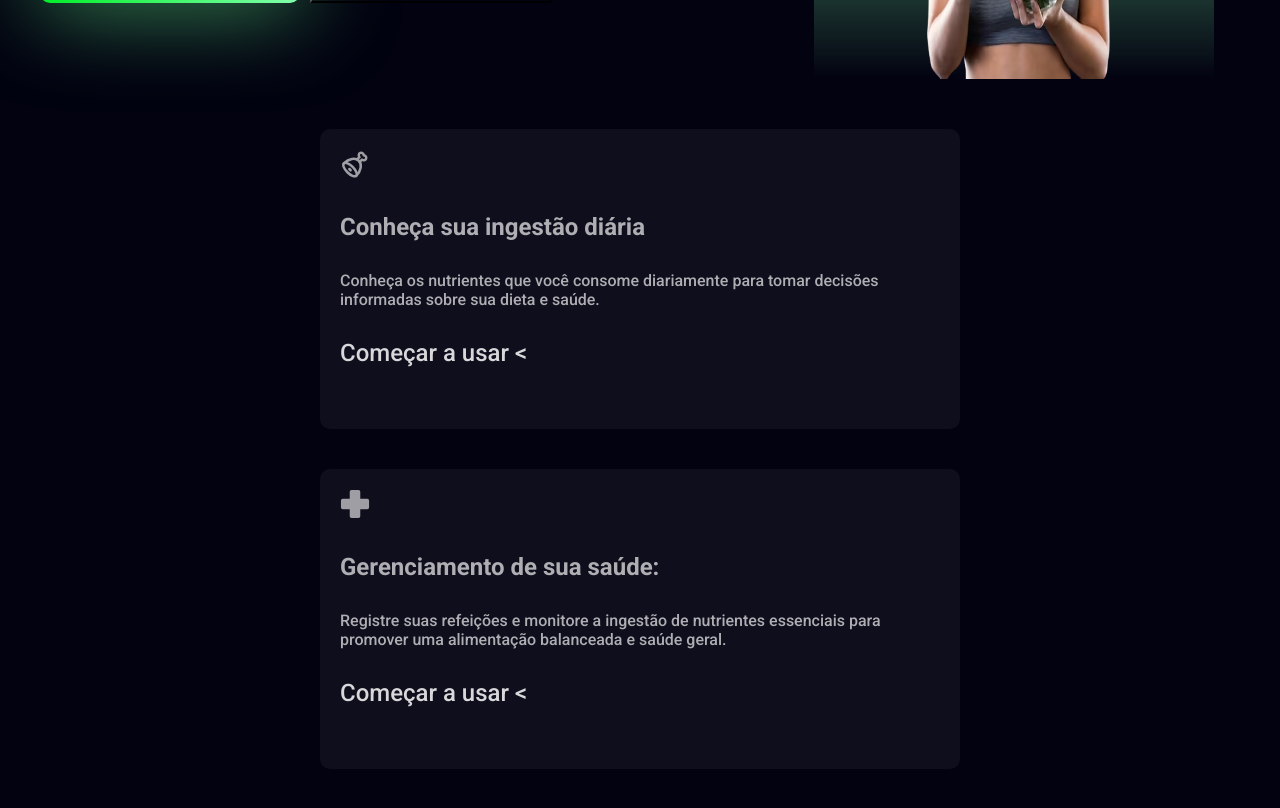
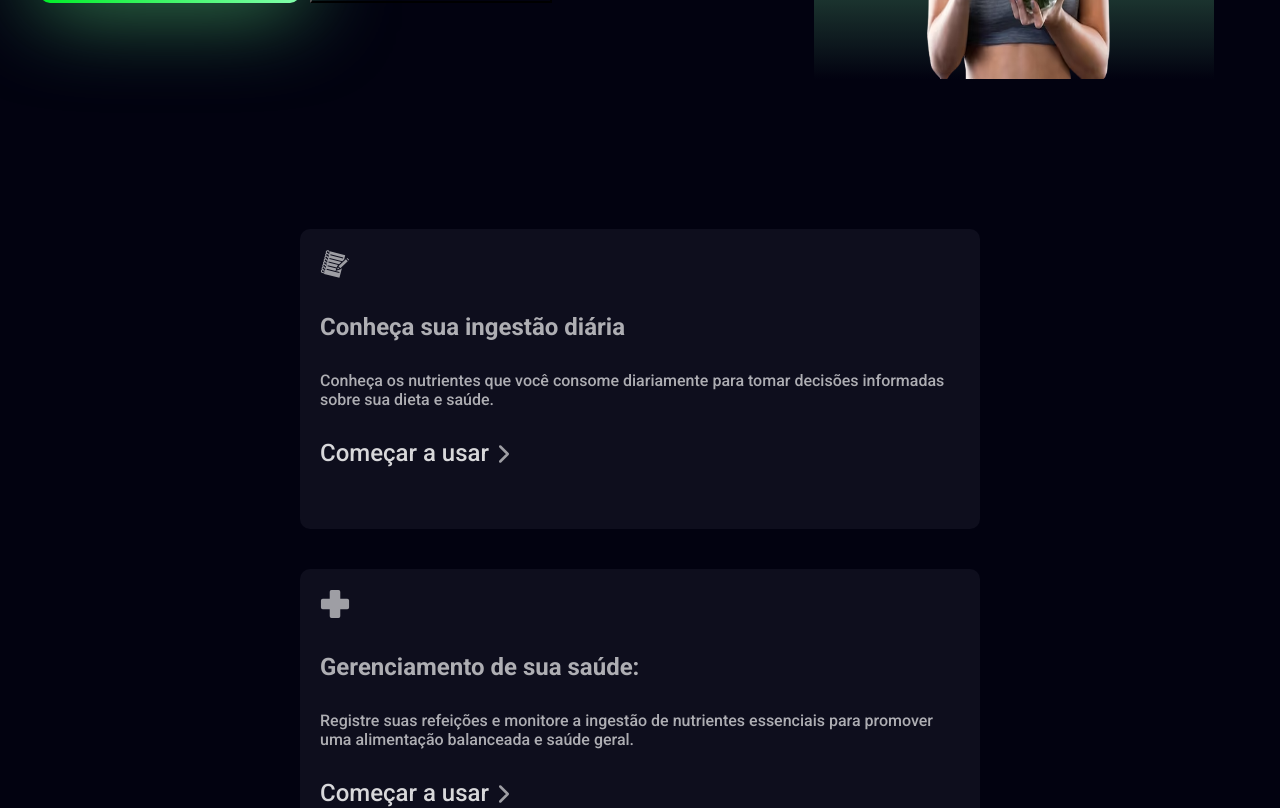
Before and after one commit to dayvid-s/FitnessApp, a Next.js app: page / in a window 1280 px wide. Shown: the part 460-1268 px from the top of the page. Built offline with nearby package versions, Linux system fonts and the light colour scheme; a web font is replaced by a local one.

Commit message:
feat: improved UI of component

```diff
--- a/src/components/MotivationToUse/index.tsx
+++ b/src/components/MotivationToUse/index.tsx
@@ -6,6 +6,8 @@ import {TbMeat} from "react-icons/tb"
 import {IoIosFitness} from "react-icons/io"
 import {FcTodoList} from "react-icons/fc"
 import {GiHealthNormal  } from "react-icons/gi"
+import {GiNotebook  } from "react-icons/gi"
+import {FiChevronRight} from "react-icons/fi"
 
 
 import React from "react"
@@ -23,7 +25,7 @@ export function MotivationToUse() {
   const ArrayOfMotivations : Motivation[] = [
     {
       id: 1,
-      icon:TbMeat,
+      icon:GiNotebook,
       MotivationTitle: "Conheça sua ingestão diária",
       MotivationDescription: "Conheça os nutrientes que você consome diariamente para tomar decisões informadas sobre sua dieta e saúde."
     },
@@ -61,9 +63,10 @@ export function MotivationToUse() {
             {React.createElement(Motivation.icon)}
             <MotivationTitleText>{Motivation.MotivationTitle}</MotivationTitleText>
             <DescriptionText>{Motivation.MotivationDescription}</DescriptionText>
+
             <StartToUseArea>
-              {/* Icon here */}
-              <p>Começar a usar &lt; </p>
+              <p>Começar a usar</p>
+              <FiChevronRight/>
             </StartToUseArea>
           </MotivationArea>
 
--- a/src/components/MotivationToUse/styles.ts
+++ b/src/components/MotivationToUse/styles.ts
@@ -4,7 +4,7 @@ export const Container = styled.section`
   display: flex;
   justify-content: center;
   flex-direction: row;
-  margin: 50px 5vw ;
+  margin: 150px 5vw ;
   flex-wrap: wrap;
   gap:30px;
 `
@@ -12,7 +12,7 @@ export const Container = styled.section`
 export const MotivationArea = styled.div`
   background-color: #0e0e1d;
   padding: 20px;
-  width: 80vh;
+  width: 85vh;
   height: 300px;
   margin-bottom: 10px;
   border-radius: 10px;
@@ -37,8 +37,10 @@ export const DescriptionText = styled.p`
   margin-top: 30px;
 `
 export const StartToUseArea = styled.div`
+  display: flex;
+  flex-direction: row;
+  margin-top: 30px;
   p{
-    margin-top: 30px;
     font-size: 1.5rem;
     color: #ffffffd6;
   }
```
